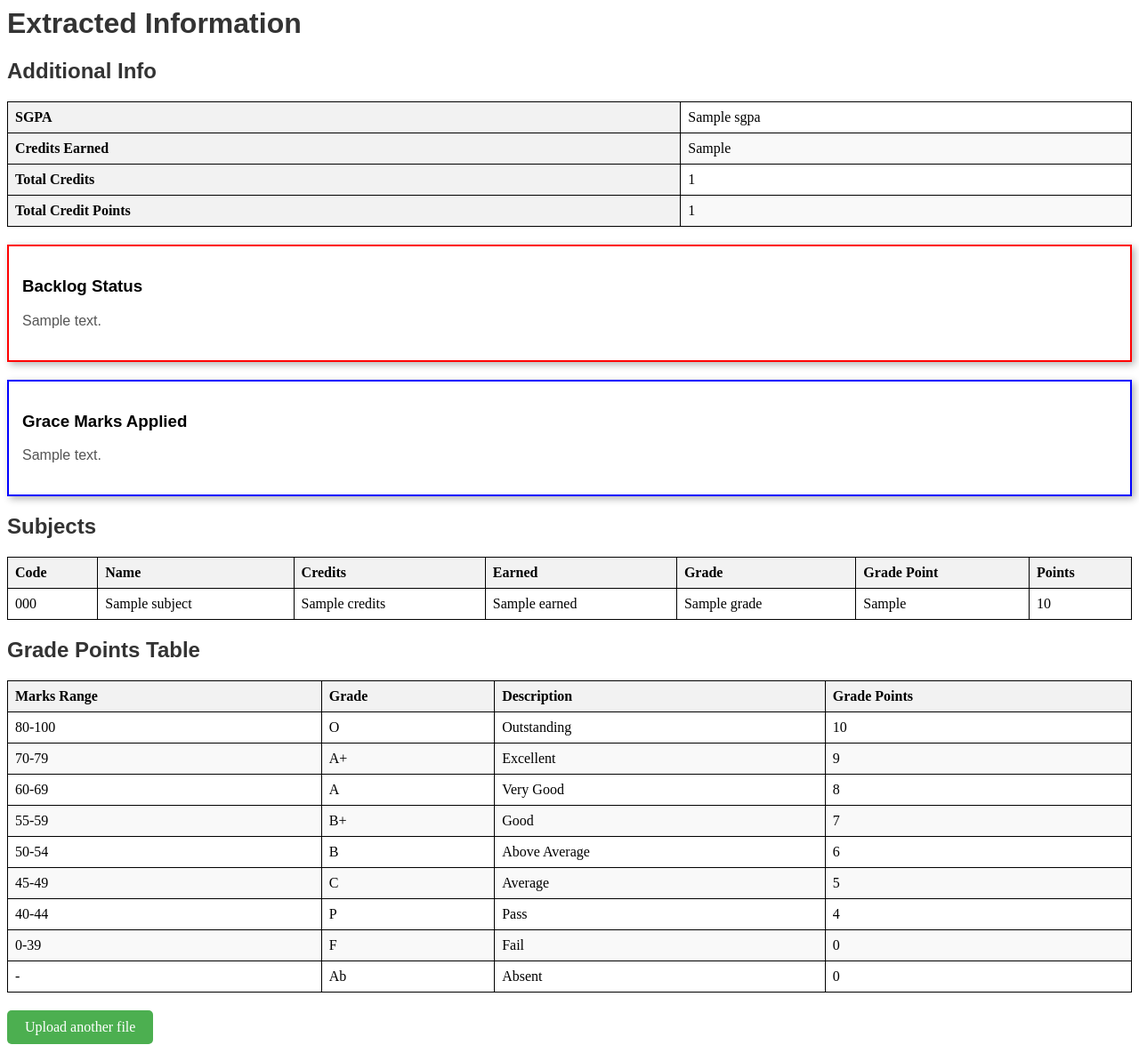
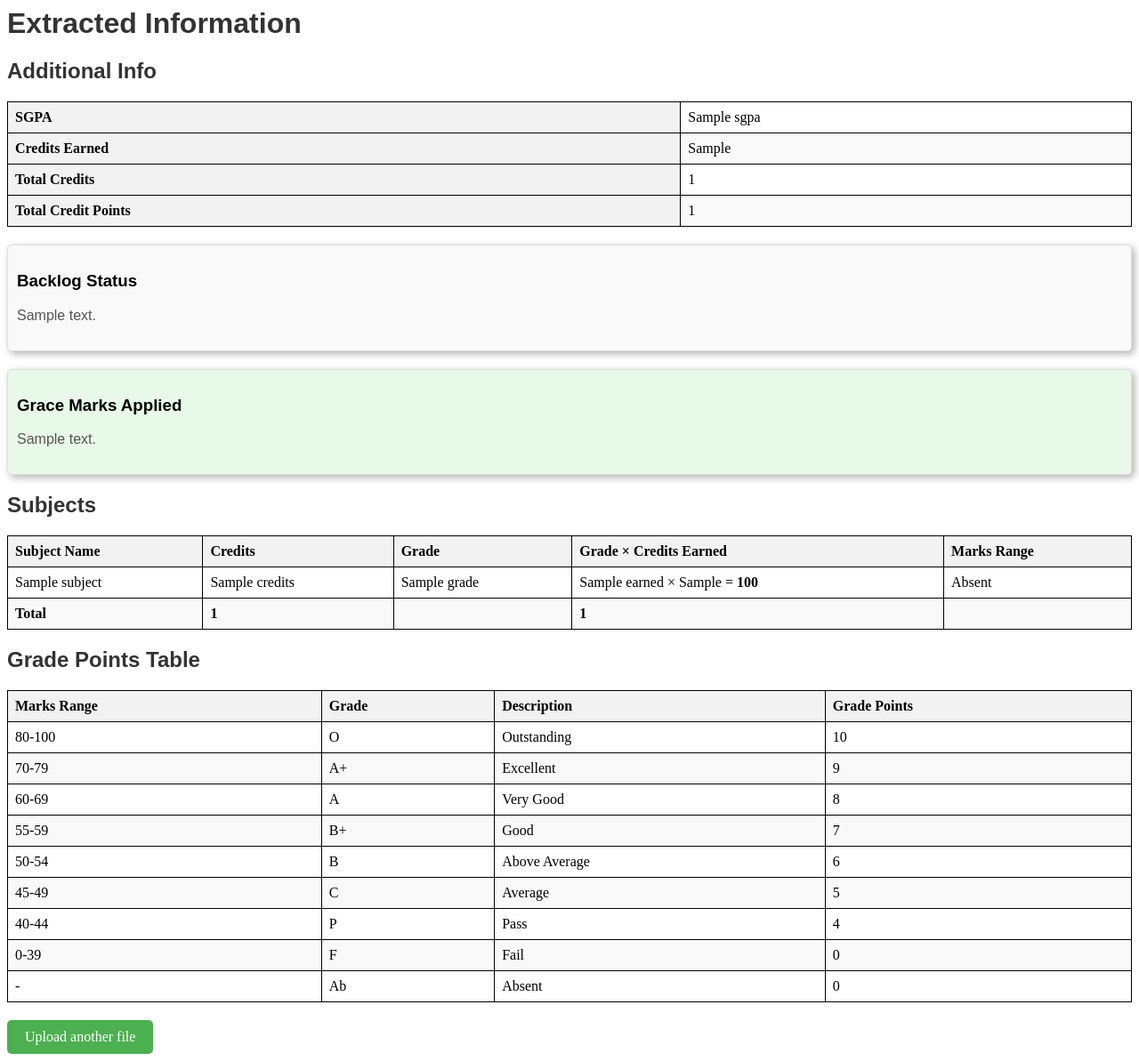
Before and after one commit to AlbatrossC/sppu_marksheet_analysis, a Flask app: template templates/FE/results.html in a window 1280 px wide. Shown: the whole page at 89% size. Run offline with Flask 3, Linux system fonts and the light colour scheme; the template is opened without the code that fills it: most values are stand-ins (such as "Sample title", 1, 10 or a date in 2020); parts of the project's set-up code (start-up, migrations or seed data) failed here and were passed over.

Commit message:
Major commit

```diff
--- a/FE/fe_sem1.py
+++ b/FE/fe_sem1.py
@@ -20,36 +20,44 @@ def allowed_file(filename):
 
 # Class for holding subject data
 class Subject:
+    GRADE_POINTS = {'A': 4, 'B': 3, 'C': 2, 'F': 0}  # Example grade to points mapping
+
     def __init__(self, code, name, credits='', earned='', grade='', grade_point='', points=''):
         self.code = code
         self.name = name
-        self.credits = self.convert_to_float(credits)
-        self.earned = self.convert_to_float(earned)
+        self.credits = self.convert_to_int(credits)
+        self.earned = self.convert_to_int(earned)
         self.grade = grade
-        self.grade_point = self.convert_to_float(grade_point)
+        self.grade_point = self.convert_to_int(grade_point)
         self.points = points
 
     @staticmethod
-    def convert_to_float(value):
+    def convert_to_int(value):
         try:
-            return float(value)
+            return int(value)
         except ValueError:
-            return ''  # Return blank if conversion fails
+            return 0
+
+    def grade_to_points(self):
+        return self.GRADE_POINTS.get(self.grade, 0)  # Default to 0 if grade is not found
+
+    def grade_credits_product(self):
+        return self.grade_to_points() * self.credits
 
 # Class for additional information (like SGPA)
 class AdditionalInfo:
     def __init__(self, SGPA='', cred_earned='', total_cred='', total_credit_pt=''):
-        self.SGPA = self.convert_to_float(SGPA)
-        self.cred_earned = self.convert_to_float(cred_earned)
-        self.total_cred = self.convert_to_float(total_cred)
-        self.total_credit_pt = self.convert_to_float(total_credit_pt)
+        self.SGPA = SGPA
+        self.cred_earned = self.convert_to_int(cred_earned)
+        self.total_cred = self.convert_to_int(total_cred)
+        self.total_credit_pt = self.convert_to_int(total_credit_pt)
 
     @staticmethod
-    def convert_to_float(value):
+    def convert_to_int(value):
         try:
-            return float(value)
+            return int(value)
         except ValueError:
-            return ''  # Return blank if conversion fails
+            return 0
 
 # Function to extract text from a rectangle on the PDF page
 def extract_text(page, rect):
@@ -71,9 +79,17 @@ def count_backlogs(subjects):
 def count_grace_marks(subjects):
     grace_count = 0
     for subject in subjects:
-        if '#' in subject.points:  # Checking for the '#' symbol in points
+        if '#' in str(subject.points):  # Checking for the '#' symbol in points
             grace_count += 1
     return grace_count
+
+# Function to calculate the total earned credits
+def calculate_total_earned_credits(subjects):
+    total_earned_credits = sum(subject.earned for subject in subjects)
+    return total_earned_credits
+
+# Function to calculate the total Grade × Credits Earned
+
 
 # Main function to handle file uploads for Semester 1
 def upload_file():
@@ -84,7 +100,6 @@ def upload_file():
             file_path = os.path.join(UPLOAD_FOLDER, filename)
             file.save(file_path)
 
-            # Open and process the PDF
             doc = fitz.open(file_path)
             page = doc.load_page(0)
 
@@ -102,8 +117,7 @@ def upload_file():
                 )
                 subjects.append(subject)
 
-            # Extract additional information like SGPA
-            info_rect = rects13  # Assuming you have additional info in rects13
+            info_rect = rects13
             info = AdditionalInfo(
                 SGPA=extract_text(page, info_rect.get("SGPA", {})),
                 cred_earned=extract_text(page, info_rect.get("cred_earned", {})),
@@ -113,15 +127,14 @@ def upload_file():
 
             doc.close()
 
-            # Calculate the number of backlogs
             backlogs = count_backlogs(subjects)
             backlog_message = f"You have {backlogs} backlogs" if backlogs > 0 else "You have 0 backlogs"
 
-            # Calculate the number of subjects with grace marks
             grace_count = count_grace_marks(subjects)
-            grace_message = f"You have given grace marks in {grace_count} subjects. Grace marks are awarded to help you pass subjects with marginally lower scores."
+            grace_message = f"You have given grace marks in {grace_count} subjects."
 
-            # Render the result template and pass the subjects, additional info, backlog message, and grace message
-            return render_template('FE/results.html', info=info, subjects=subjects, backlog_message=backlog_message, grace_message=grace_message)
+            total_earned_credits = calculate_total_earned_credits(subjects)
+
+            return render_template('FE/results.html', info=info, subjects=subjects, backlog_message=backlog_message, grace_message=grace_message, total_earned_credits=total_earned_credits)
 
     return render_template('upload_sem1.html')
--- a/FE/fe_sem2.py
+++ b/FE/fe_sem2.py
@@ -23,33 +23,33 @@ class Subject:
     def __init__(self, code, name, credits='', earned='', grade='', grade_point='', points=''):
         self.code = code
         self.name = name
-        self.credits = self.convert_to_float(credits)
-        self.earned = self.convert_to_float(earned)
+        self.credits = self.convert_to_int(credits)
+        self.earned = self.convert_to_int(earned)
         self.grade = grade
-        self.grade_point = self.convert_to_float(grade_point)
-        self.points = points
+        self.grade_point = self.convert_to_int(grade_point)
+        self.points = points  # Keep points as is
 
     @staticmethod
-    def convert_to_float(value):
+    def convert_to_int(value):
         try:
-            return float(value)
+            return int(value)
         except ValueError:
-            return ''  # Return blank if conversion fails
+            return 0  # Return 0 if conversion fails
 
 # Class for additional information (like SGPA)
 class AdditionalInfo:
     def __init__(self, SGPA='', cred_earned='', total_cred='', total_credit_pt=''):
-        self.SGPA = self.convert_to_float(SGPA)
-        self.cred_earned = self.convert_to_float(cred_earned)
-        self.total_cred = self.convert_to_float(total_cred)
-        self.total_credit_pt = self.convert_to_float(total_credit_pt)
+        self.SGPA = SGPA  # Keep SGPA as it is (string or float)
+        self.cred_earned = self.convert_to_int(cred_earned)
+        self.total_cred = self.convert_to_int(total_cred)
+        self.total_credit_pt = self.convert_to_int(total_credit_pt)
 
     @staticmethod
-    def convert_to_float(value):
+    def convert_to_int(value):
         try:
-            return float(value)
+            return int(value)
         except ValueError:
-            return ''  # Return blank if conversion fails
+            return 0 # Return 0 if conversion fails
 
 # Function to extract text from a rectangle on the PDF page
 def extract_text(page, rect):
@@ -71,9 +71,14 @@ def count_backlogs(subjects):
 def count_grace_marks(subjects):
     grace_count = 0
     for subject in subjects:
-        if '#' in subject.points:  # Checking for the '#' symbol in points
+        if '#' in str(subject.points):  # Checking for the '#' symbol in points
             grace_count += 1
     return grace_count
+
+# Function to calculate the total earned credits
+def calculate_total_earned_credits(subjects):
+    total_earned_credits = sum(subject.earned for subject in subjects)
+    return total_earned_credits
 
 # Main function to handle file uploads for Semester 2
 def upload_file():
@@ -89,7 +94,7 @@ def upload_file():
             page = doc.load_page(0)
 
             subjects = []
-            for i in range(1, 16):  # Assuming you have 15 subjects for SEM2
+            for i in range(1, 15):  # Assuming you have 15 subjects for SEM2
                 rect = globals().get(f"rects{i}", {})
                 subject = Subject(
                     code=extract_text(page, rect.get(f"code{i}", {})),
@@ -98,7 +103,7 @@ def upload_file():
                     earned=extract_text(page, rect.get(f"earned{i}", {})),
                     grade=extract_text(page, rect.get(f"grd{i}", {})),
                     grade_point=extract_text(page, rect.get(f"gp{i}", {})),
-                    points=extract_text(page, rect.get(f"pnt{i}", {}))
+                    points=extract_text(page, rect.get(f"pnt{i}", {}))  # Keep points as is
                 )
                 subjects.append(subject)
 
@@ -121,7 +126,10 @@ def upload_file():
             grace_count = count_grace_marks(subjects)
             grace_message = f"You have given grace marks in {grace_count} subjects. Grace marks are awarded to help you pass subjects with marginally lower scores."
 
+            # Calculate the total earned credits
+            total_earned_credits = calculate_total_earned_credits(subjects)
+
             # Render the result template and pass the subjects, additional info, backlog message, and grace message
-            return render_template('FE/results.html', info=info, subjects=subjects, backlog_message=backlog_message, grace_message=grace_message)
+            return render_template('FE/results.html', info=info, subjects=subjects, backlog_message=backlog_message, grace_message=grace_message, total_earned_credits=total_earned_credits)
 
     return render_template('upload_sem2.html')
--- a/templates/FE/results.html
+++ b/templates/FE/results.html
@@ -21,6 +21,18 @@
         }
         th {
             background-color: #f2f2f2;
+        }
+        .backlog-box, .grace-box {
+            margin: 20px 0;
+            padding: 10px;
+            border: 1px solid #ddd;
+            border-radius: 5px;
+        }
+        .backlog-box {
+            background-color: #f9f9f9;
+        }
+        .grace-box {
+            background-color: #e9f9e9;
         }
     </style>
 </head>
@@ -47,12 +59,10 @@
         </tr>
     </table>
 
-
     <div class="backlog-box">
         <h3>Backlog Status</h3>
         <p>{{ backlog_message }}</p>
     </div>
-
 
     <div class="grace-box">
         <h3>Grace Marks Applied</h3>
@@ -63,27 +73,62 @@
     <table>
         <thead>
             <tr>
-                <th>Code</th>
-                <th>Name</th>
+                <th>Subject Name</th>
                 <th>Credits</th>
-                <th>Earned</th>
                 <th>Grade</th>
-                <th>Grade Point</th>
-                <th>Points</th>
+                <th>Grade × Credits Earned</th>
+                <th>Marks Range</th>
             </tr>
         </thead>
         <tbody>
             {% for subject in subjects %}
             <tr>
-                <td>{{ subject.code }}</td>
                 <td>{{ subject.name }}</td>
                 <td>{{ subject.credits }}</td>
-                <td>{{ subject.earned }}</td>
                 <td>{{ subject.grade }}</td>
-                <td>{{ subject.grade_point }}</td>
-                <td>{{ subject.points }}</td>
+                {% if subject.grade != 'AC' %}
+                    <td>
+                        {% if subject.grade_point and subject.earned %}
+                            {{ subject.earned }} × {{ subject.grade_point }} = <strong>{{ (subject.grade_point | float * subject.earned | float) | int }}</strong>
+                        {% else %}
+                            N/A
+                        {% endif %}
+                    </td>
+                    <td>
+                        {% if subject.grade == 'O' %}
+                            80-100
+                        {% elif subject.grade == 'A+' %}
+                            70-79
+                        {% elif subject.grade == 'A' %}
+                            60-69
+                        {% elif subject.grade == 'B+' %}
+                            55-59
+                        {% elif subject.grade == 'B' %}
+                            50-54
+                        {% elif subject.grade == 'C' %}
+                            45-49
+                        {% elif subject.grade == 'P' %}
+                            40-44
+                        {% elif subject.grade == 'F' %}
+                            0-39
+                        {% else %}
+                            Absent
+                        {% endif %}
+                    </td>
+                {% else %}
+                    <td></td> <!-- Placeholder for "Grade × Credits Earned" -->
+                    <td></td> <!-- Placeholder for "Marks Range" -->
+                {% endif %}
             </tr>
             {% endfor %}
+            <!-- New row added here -->
+            <tr>
+                <td><strong>Total</strong></td>
+                <td><strong>{{ total_earned_credits }}</strong></td>
+                <td></td>
+                <td><strong>{{ info.total_credit_pt }}</strong></td>
+                <td></td>
+            </tr>
         </tbody>
     </table>
 
```
Also changed, not shown: 1 other file.
